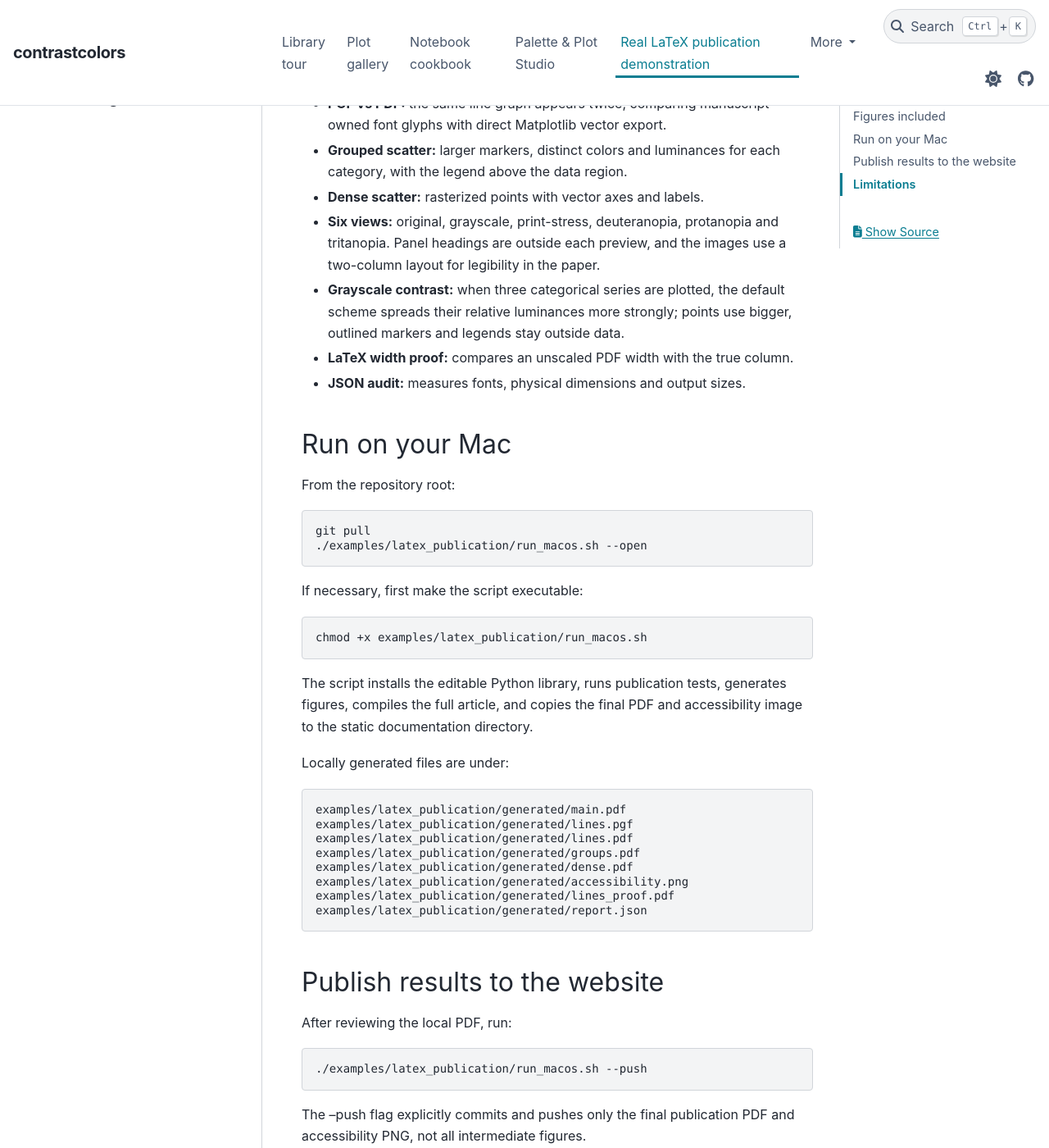
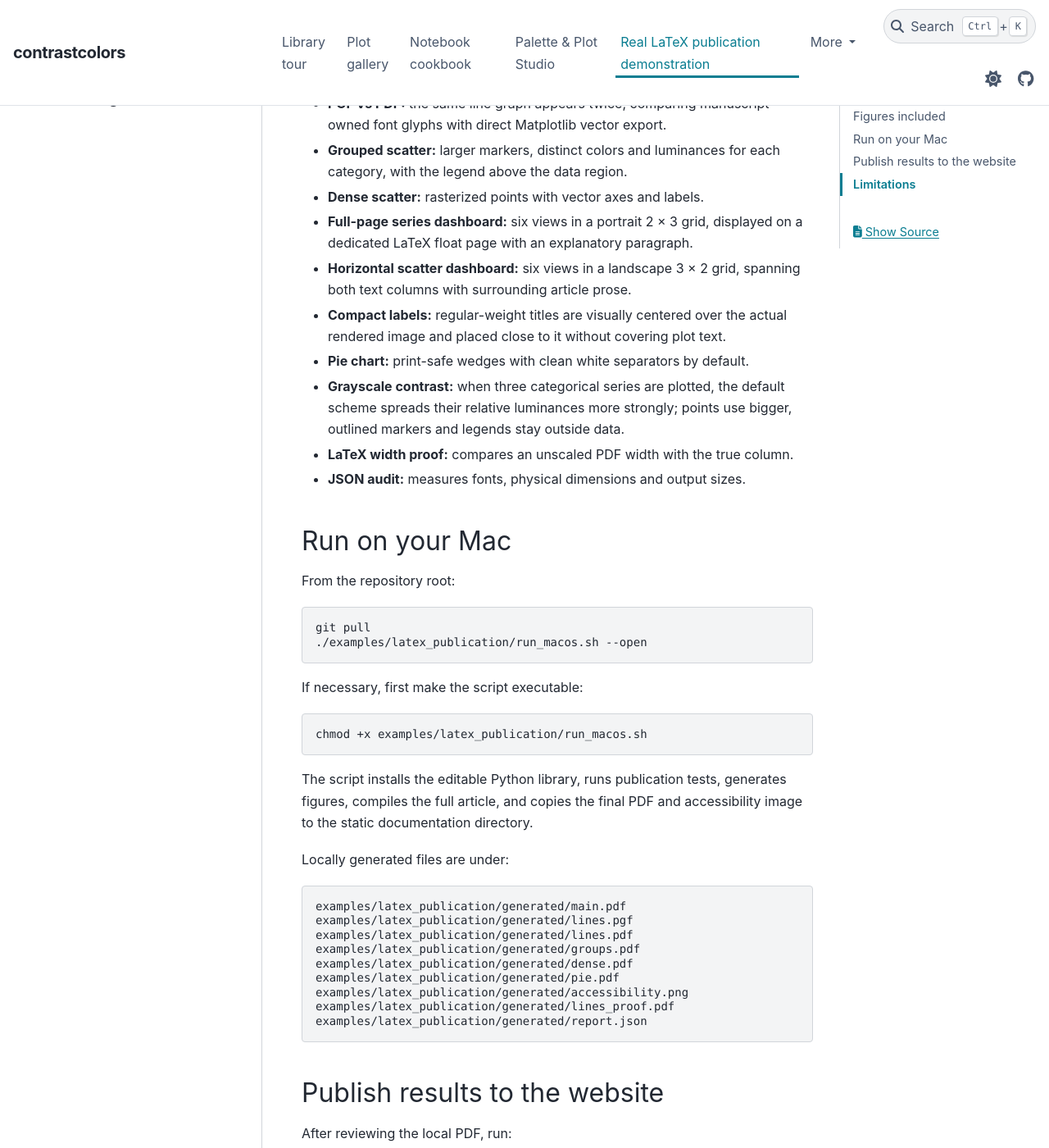
Before and after one commit to heri-espino/Colors, a Sphinx documentation site: the page built from docs/source/publication_demo.rst, in a window 1280 px wide and 1400 px high, scrolled down 429 px. Shown: the whole window at 82% size. Built offline with Sphinx 7.4.7 and the PyData theme 0.15.4, drawn with Linux system fonts in a browser that asks for light colours; pages that are not in the unit, such as notebooks, are missing from menus; some of the changed text lies outside the part shown.

Commit message:
Verify image-centered dashboard labels and document dedicated portrait versus wide two-column layouts

```diff
--- a/docs/source/publication_demo.rst
+++ b/docs/source/publication_demo.rst
@@ -16,9 +16,13 @@
 - **Grouped scatter:** larger markers, distinct colors and luminances for
   each category, with the legend above the data region.
 - **Dense scatter:** rasterized points with vector axes and labels.
-- **Six views:** original, grayscale, print-stress, deuteranopia,
-  protanopia and tritanopia. Panel headings are outside each preview,
-  and the images use a two-column layout for legibility in the paper.
+- **Full-page series dashboard:** six views in a portrait 2 × 3 grid,
+  displayed on a dedicated LaTeX float page with an explanatory paragraph.
+- **Horizontal scatter dashboard:** six views in a landscape 3 × 2 grid,
+  spanning both text columns with surrounding article prose.
+- **Compact labels:** regular-weight titles are visually centered over the
+  actual rendered image and placed close to it without covering plot text.
+- **Pie chart:** print-safe wedges with clean white separators by default.
 - **Grayscale contrast:** when three categorical series are plotted,
   the default scheme spreads their relative luminances more strongly;
   points use bigger, outlined markers and legends stay outside data.
@@ -54,6 +58,7 @@
    examples/latex_publication/generated/lines.pdf
    examples/latex_publication/generated/groups.pdf
    examples/latex_publication/generated/dense.pdf
+   examples/latex_publication/generated/pie.pdf
    examples/latex_publication/generated/accessibility.png
    examples/latex_publication/generated/lines_proof.pdf
    examples/latex_publication/generated/report.json
@@ -114,12 +119,16 @@
 glyphs. The six-view panel provides diagnostic simulations rather than
 universal accessibility certification.
 
-The publication example uses the adaptive ``print_safe_luminances`` defaults
-for three series. Relative luminances are more widely spaced than for a
-five- or ten-series palette. The original plot places its legend above the
-data axes, and each accessibility panel has a separate title strip to prevent
-titles colliding with axis labels. Panels are arranged in **two columns by
-three rows**, so the final ``figure*`` can be read at journal scale.
+The publication example uses the adaptive ``print_safe_luminances``
+defaults for three series. Relative luminances are more widely spaced than
+for a five- or ten-series palette. The source legends sit above the data
+axes. Dashboard labels are centered on their own rendered images, with a
+small title gap instead of a separate, oversized heading row.
+
+The six-view **series panel** uses two internal columns and three rows and
+occupies a dedicated float page; the **scatter panel** uses three internal
+columns and two rows, taking the full width of a two-column journal page.
+The accompanying article text explains why the aspect ratios differ.
 
 The preview includes grayscale rendering to check whether luminance alone
 is sufficient; marker shapes and dashed line patterns remain necessary,
```
Also changed, not shown: examples/latex_publication/README.md, 2 other files.
